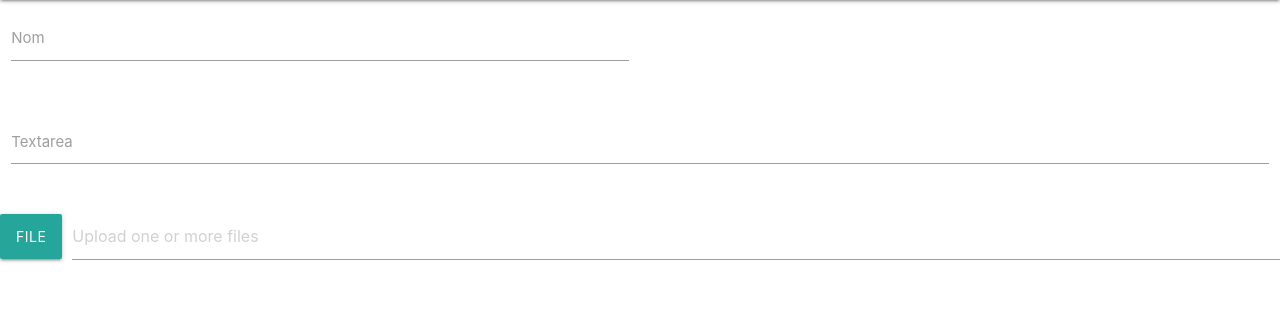
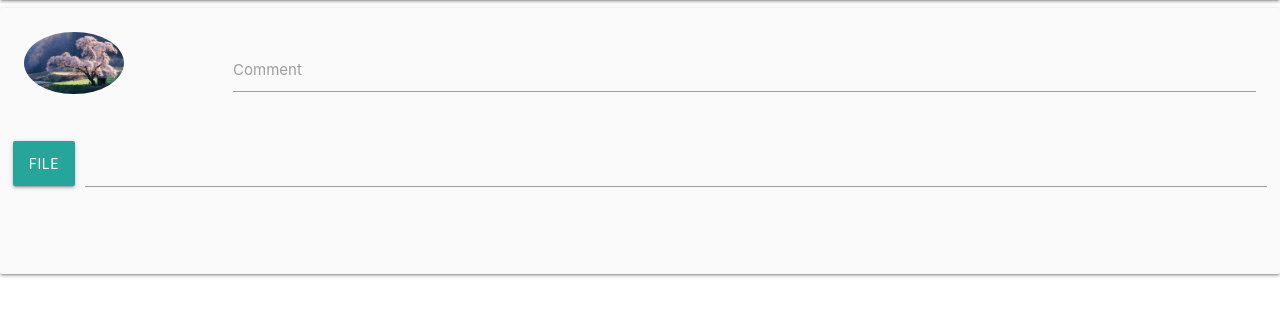
Before and after one commit to thomasFJS/m152_Project, a PHP site: page /post.php in a window 1280 px wide. Shown: the part 64-380 px from the top of the page. Run offline with PHP 8.4, Linux system fonts and the light colour scheme; some libraries are stand-ins or nearby versions.

Commit message:
Start of chapter 2

```diff
--- a/config/config.php
+++ b/config/config.php
@@ -1,7 +1,7 @@
 <?php
 DEFINE('DB_DBTYPE', "mysql");
 DEFINE('DB_HOST', "127.0.0.1");
-DEFINE('DB_NAME', "");//To Define...
+DEFINE('DB_NAME', "dbPostm152");
 DEFINE('DB_USER', "Admin");
 DEFINE('DB_PASS', "Super2012");
 
--- a/index.php
+++ b/index.php
@@ -42,7 +42,7 @@ if (session_status() == PHP_SESSION_NONE) {
       </div>
     </div>
   </div>
-
-<script type="text/javascript" src="js/materialize.min.js"></script>
+<script type="text/javascript" src="script/materialize.min.js"></script>
+<script type="text/javascript" src="script/script.js"></script>
 </body>
 </html>
--- a/post.php
+++ b/post.php
@@ -28,34 +28,38 @@ if (session_status() == PHP_SESSION_NONE) {
 <?php
     include "./navbar/navbar.php";
 ?>
-<div class="row">
+<div class="col s12 m8 offset-m2 l6 offset-l3">
+        <div class="card-panel grey lighten-5 z-depth-1">
+  <div class="row">
       <form class="col s12">
         <div class="row">
-          <div class="input-field col s6">
-            <input id="input_text" type="text" data-length="10">
-            <label for="input_text">Nom</label>
+        <div class="col s2">
+              <img src="img/pdp.jpg" alt="" class="circle responsive-img" height="100px" width="100px">
+            </div>
+          <div class="input-field col s10">
+            <textarea id="textarea" class="materialize-textarea" data-length="120"></textarea>
+            <label for="textarea">Comment</label>
           </div>
         </div>
         <div class="row">
-          <div class="input-field col s12">
-            <textarea id="textarea2" class="materialize-textarea" data-length="120"></textarea>
-            <label for="textarea2">Textarea</label>
-          </div>
-        </div>
-        <div class="row">
-        <div class="file-field input-field">
+        <div class="file-field input-field s10">
       <div class="btn">
         <span>File</span>
         <input type="file" accept="image/*" multiple>
       </div>
       <div class="file-path-wrapper">
-        <input class="file-path validate" type="text" placeholder="Upload one or more files">
+        <input class="file-path validate input-name" type="text" placeholder="">
       </div>
      </div>
     </div>
       </form>
     </div>
+    </div>
+</div>
+</div>
 
-<script type="text/javascript" src="js/materialize.min.js"></script>
+
+<script type="text/javascript" src="script/materialize.min.js"></script>
+<script type="text/javascript" src="script/script.js"></script>
 </body>
 </html>
```
Also changed, not shown: navbar/navbarAdmin.php (deleted, +0 -24 lines), navbar/navbarLogged.php (deleted, +0 -21 lines), navbar/navbarNotLogged.php (deleted, +0 -18 lines), css/style.css (line endings or trailing spaces), img/pdp.jpg (added), script/script.js (added).
